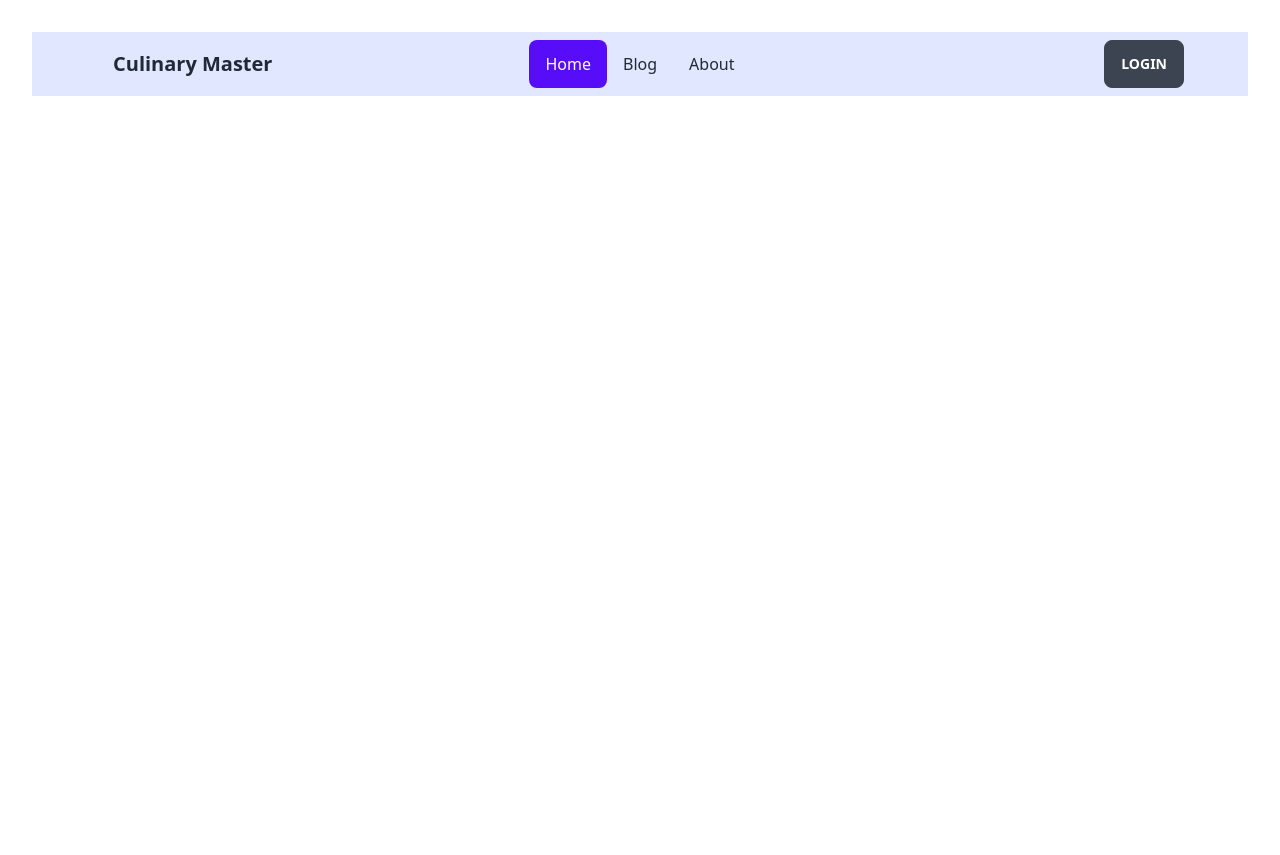
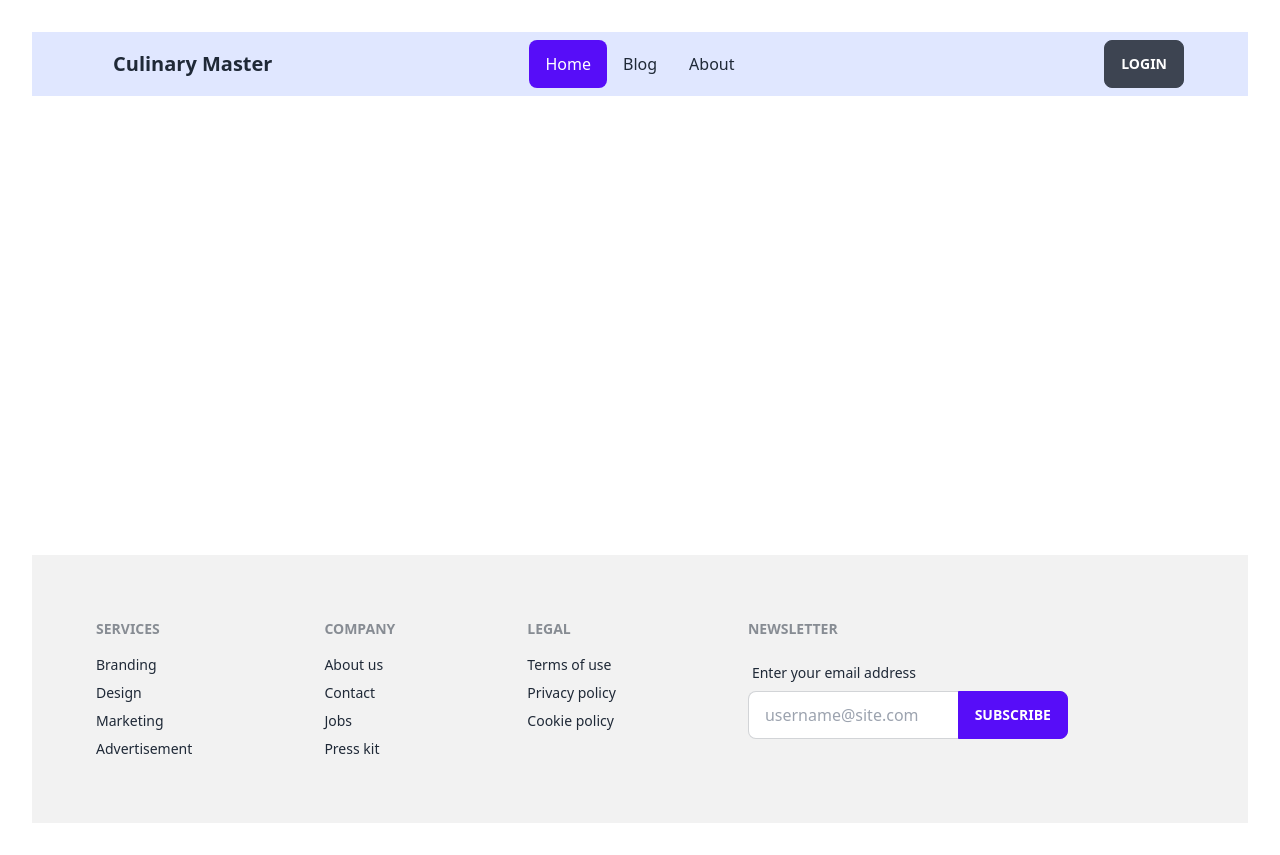
Before and after one commit to sujonmahmud102/chef-recipe, a React (Vite) app: page / in a window 1280 px wide. Before the commit the page ends 800 px from the top, so only its background shows below. Built offline with nearby package versions, Linux system fonts and the light colour scheme.

Commit message:
footer added

```diff
--- /dev/null
+++ b/src/Pages/About/About.jsx
@@ -0,0 +1,11 @@
+import React from 'react';
+
+const About = () => {
+    return (
+        <div>
+            <h3>This is about page</h3>
+        </div>
+    );
+};
+
+export default About;
--- a/src/Pages/Home/Home.jsx
+++ b/src/Pages/Home/Home.jsx
@@ -1,10 +1,16 @@
 import React from 'react';
 import Navbar from '../Shared/Navbar';
+import Footer from '../Shared/Footer';
+import { Outlet } from 'react-router-dom';
 
 const Home = () => {
     return (
         <div>
             <Navbar></Navbar>
+            <div className='md:min-h-[calc(100vh-341px)]'>
+                <Outlet></Outlet>
+            </div>
+            <Footer></Footer>
         </div>
     );
 };
--- /dev/null
+++ b/src/Pages/Shared/Footer.jsx
@@ -0,0 +1,42 @@
+import React from 'react';
+
+const Footer = () => {
+    return (
+        <footer className="footer p-16 bg-base-200 text-base-content">
+            <div>
+                <span className="footer-title">Services</span>
+                <a className="link link-hover">Branding</a>
+                <a className="link link-hover">Design</a>
+                <a className="link link-hover">Marketing</a>
+                <a className="link link-hover">Advertisement</a>
+            </div>
+            <div>
+                <span className="footer-title">Company</span>
+                <a className="link link-hover">About us</a>
+                <a className="link link-hover">Contact</a>
+                <a className="link link-hover">Jobs</a>
+                <a className="link link-hover">Press kit</a>
+            </div>
+            <div>
+                <span className="footer-title">Legal</span>
+                <a className="link link-hover">Terms of use</a>
+                <a className="link link-hover">Privacy policy</a>
+                <a className="link link-hover">Cookie policy</a>
+            </div>
+            <div>
+                <span className="footer-title">Newsletter</span>
+                <div className="form-control w-80">
+                    <label className="label">
+                        <span className="label-text">Enter your email address</span>
+                    </label>
+                    <div className="relative">
+                        <input type="text" placeholder="username@site.com" className="input input-bordered w-full pr-16" />
+                        <button className="btn btn-primary absolute top-0 right-0 rounded-l-none">Subscribe</button>
+                    </div>
+                </div>
+            </div>
+        </footer>
+    );
+};
+
+export default Footer;
```
Also changed, not shown: src/Routes/Router.jsx (+9 -1 lines).
